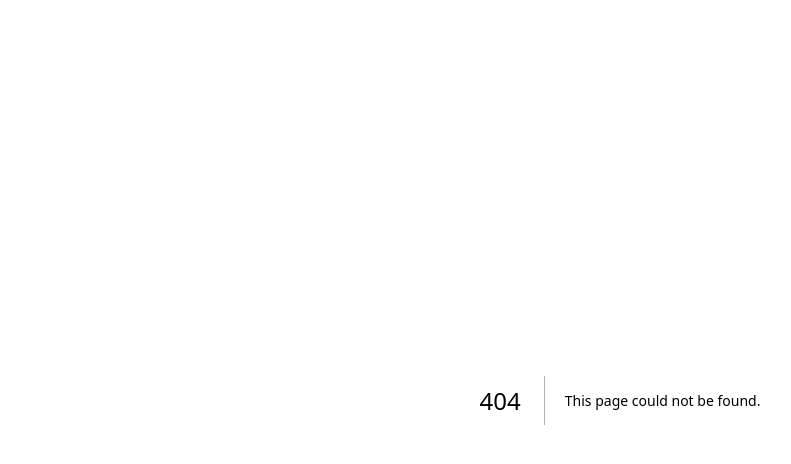
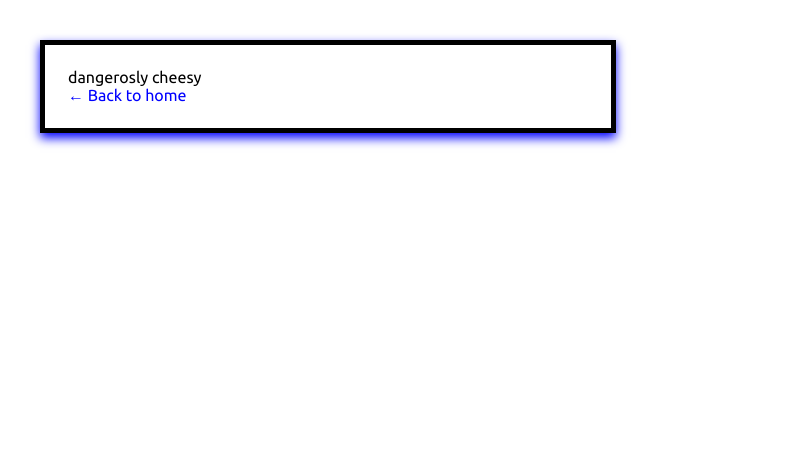
Before and after one commit to jifunks/jakefunke-online, a Next.js app: page /about-me in a window 1280 px wide. Before the commit this address had no page. Shown: the top 464 px of the page, without its empty margins (20-811 px from the left). Built offline with nearby package versions, Linux system fonts and the light colour scheme.

Commit message:
layout working

```diff
--- a/pages/_app.tsx
+++ b/pages/_app.tsx
@@ -1,8 +1,9 @@
 import "../styles/globals.css";
 import type { AppProps } from "next/app";
 import { Ubuntu } from "@next/font/google";
+import styles from "../styles/home.module.css";
 
-const ubuntu = Ubuntu({ weight: "400", subsets: ['latin'] });
+const ubuntu = Ubuntu({ weight: "400", subsets: ["latin"] });
 
 export default function MyApp({ Component, pageProps }: AppProps) {
   return (
@@ -12,7 +13,11 @@
           font-family: ${ubuntu.style.fontFamily};
         }
       `}</style>
-      <Component {...pageProps} />
+      <div className={styles.container}>
+        <main className={styles.main}>
+          <Component {...pageProps} />
+        </main>
+      </div>
     </>
-  )
+  );
 }
--- /dev/null
+++ b/pages/about-me.tsx
@@ -0,0 +1,18 @@
+import Link from "next/link";
+
+export default function AboutMe({
+  postData,
+}: {
+  postData: {
+    title: string;
+    date: string;
+    contentHtml: string;
+  };
+}) {
+  return (
+    <>
+      dangerosly cheesy<br></br>
+      <Link href="/">← Back to home</Link>
+    </>
+  );
+}
```
Also changed, not shown: pages/index.tsx (+3 -5 lines).
